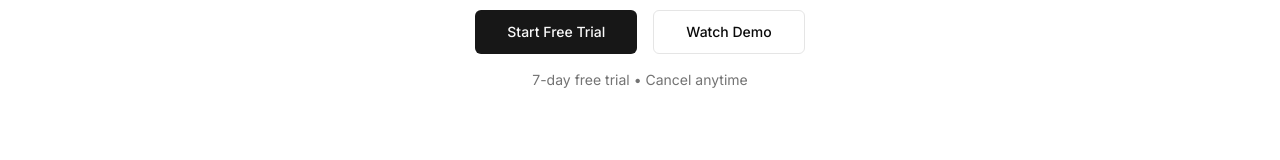
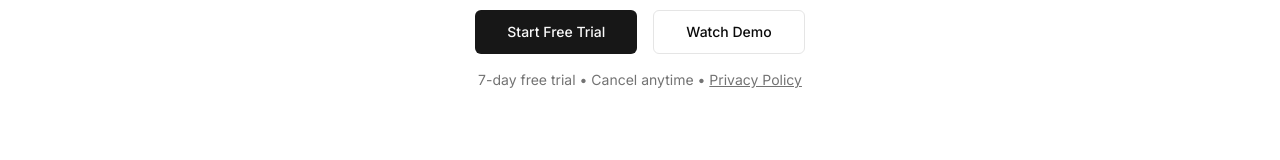
Before and after one commit to maroughi99/autostaff-ai, a Next.js app in the folder apps/web/: page / in a window 1280 px wide. Shown: the part 423-583 px from the top of the page. Built offline with nearby package versions, Linux system fonts and the light colour scheme; no server answers.

Commit message:
Add prominent privacy policy link to hero section for Google verification

```diff
--- a/apps/web/src/app/page.tsx
+++ b/apps/web/src/app/page.tsx
@@ -109,7 +109,7 @@ export default function Home() {
               </Button>
             </div>
             <p className="text-xs md:text-sm text-muted-foreground mt-4">
-              7-day free trial • Cancel anytime
+              7-day free trial • Cancel anytime • <Link href="/privacy" className="underline hover:text-primary">Privacy Policy</Link>
             </p>
           </div>
         </div>
```
